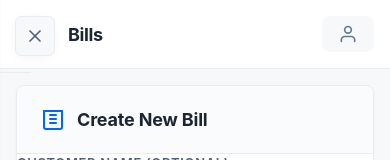
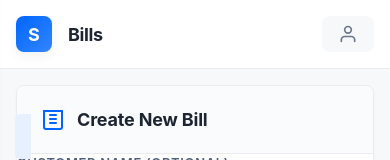
Before and after one commit to ai-engineer-001/Subahan-Billing, a Next.js app in the folder frontend/: page /bills in a window 390 px wide. Shown: the top 160 px of the page. Built offline with nearby package versions, Linux system fonts and the light colour scheme; no server answers; sample sign-in values are in the browser's storage.

Commit message:
fix: Hide X close button when sidebar is collapsed
- X button now only visible when sidebar is open on mobile
- Fixes inconsistency where X appeared even when sidebar was closed
- Only shows X when sidebar:not(.collapsed) on mobile screens

```diff
--- a/frontend/app/globals.css
+++ b/frontend/app/globals.css
@@ -244,7 +244,7 @@ body {
     transform: translateX(0);
   }
 
-  .sidebar-close {
+  .sidebar:not(.collapsed) .sidebar-close {
     display: block;
   }
 }
```
